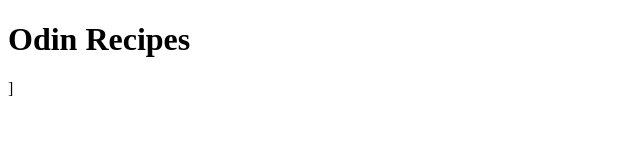
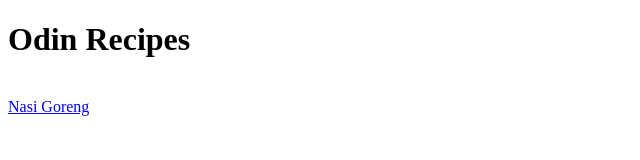
Before and after one commit to IlhamF4/odin-recipes, a plain HTML site: page index.html in a window 1280 px wide. Shown: the whole page, without its empty margins (0-640 px from the left). Drawn offline with Linux system fonts and the light colour scheme.

Commit message:
Fixing file location

```diff
--- a/index.html
+++ b/index.html
@@ -6,5 +6,7 @@
 		</head>
 		<body>
 			<h1>Odin Recipes</h1>
-		</body>]
+			<br>
+			<a href="./recipes/Nasi-goreng.html">Nasi Goreng</a>
+		</body>
 	</html>
```
Also changed, not shown: Images/Batagor.jpg (added), Images/Cakwe.jpg (added), Images/Nasi-goreng.jpg (added).
